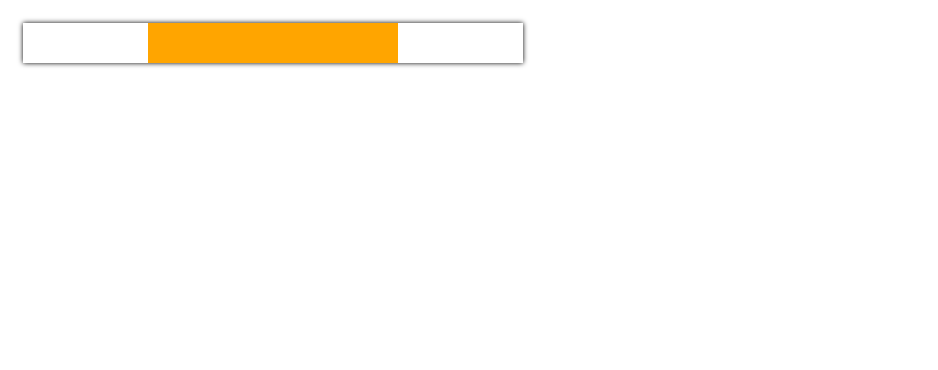
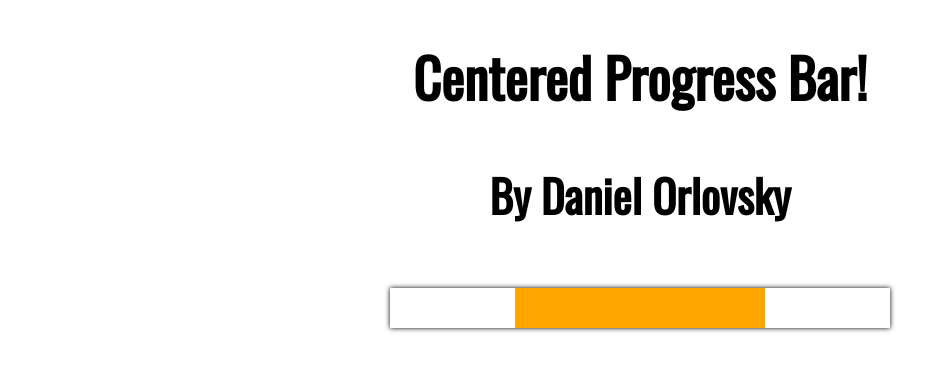
Before and after one commit to DanOrlovsky/Center-Progress-Bar, a plain HTML site: page index.html in a window 1280 px wide. Shown: the whole page, without its empty margins (0-938 px from the left). Drawn offline with nearby package versions, Linux system fonts and the light colour scheme; a web font is replaced by a local one.

Commit message:
Editing landing page for git

```diff
--- a/assets/css/style.css
+++ b/assets/css/style.css
@@ -1,10 +1,25 @@
+body {
+    text-align: center;
+}
+h1, h2, h3, h4, h5, h6 {
+    font-family: Oswald, 'Gill Sans', 'Gill Sans MT', Calibri, 'Trebuchet MS', sans-serif;
+}
+h1 {
+    font-size: 3.4em;
+}
+
+h3 {
+    font-size: 2.8em;
+}
+
+
+/*** PROGRESS BAR CSS ***/
 #progress-bar-wrapper {
+    margin: 0 auto;
     height: 40px;
     width: 500px;
     padding: 15px;
     background-color: #fff;
-    /*background: gray; /* For browsers that do not support gradients */
-    /* For Safari 5.1 to 6.0 */
 }
 
 #progress-wrapper {
--- a/index.html
+++ b/index.html
@@ -8,22 +8,39 @@
     <script src="https://code.jquery.com/jquery-3.2.1.min.js" integrity="sha256-hwg4gsxgFZhOsEEamdOYGBf13FyQuiTwlAQgxVSNgt4="
         crossorigin="anonymous"></script>
     <script src="assets/js/progress-bar.js"></script>
+    <link href="https://fonts.googleapis.com/css?family=Oswald" rel="stylesheet">
+    <link href="https://fonts.googleapis.com/css?family=Droid+Serif" rel="stylesheet">
     <link href="assets/css/style.css" rel="stylesheet">
+
 
 </head>
 
 <body>
+    <h1>Centered Progress Bar!</h1>
+    <h3>By Daniel Orlovsky</h3>
     <div id="progress-bar-wrapper">
     </div>
     <script>
         $(document).ready(function() {
-            var centerPrgBar = new CenterProgressBar("#progress-bar-wrapper", "orange", 10);
-            console.log(centerPrgBar);
+            var colorsIdx = 0;
+            var colors = [
+                'orange',
+                'red',
+                'green',
+                'blue',
+                'steelblue',
+                'cyan',
+                'magenta',
+                'black',
+            ]
+            var centerPrgBar = new CenterProgressBar("#progress-bar-wrapper", colors[colorsIdx], 10);
             function doSomething() {
                 centerPrgBar.advanceProgressBar(function() {
-                    clearInterval(interval);
-                    console.log("We made it!");
-                })
+                    if(++colorsIdx >= colors.length) {
+                        colorsIdx = 0;
+                    }
+                    centerPrgBar = new CenterProgressBar("#progress-bar-wrapper", colors[colorsIdx], 10);
+                });
             }
 
             var interval = setInterval(doSomething, 1000);
```
